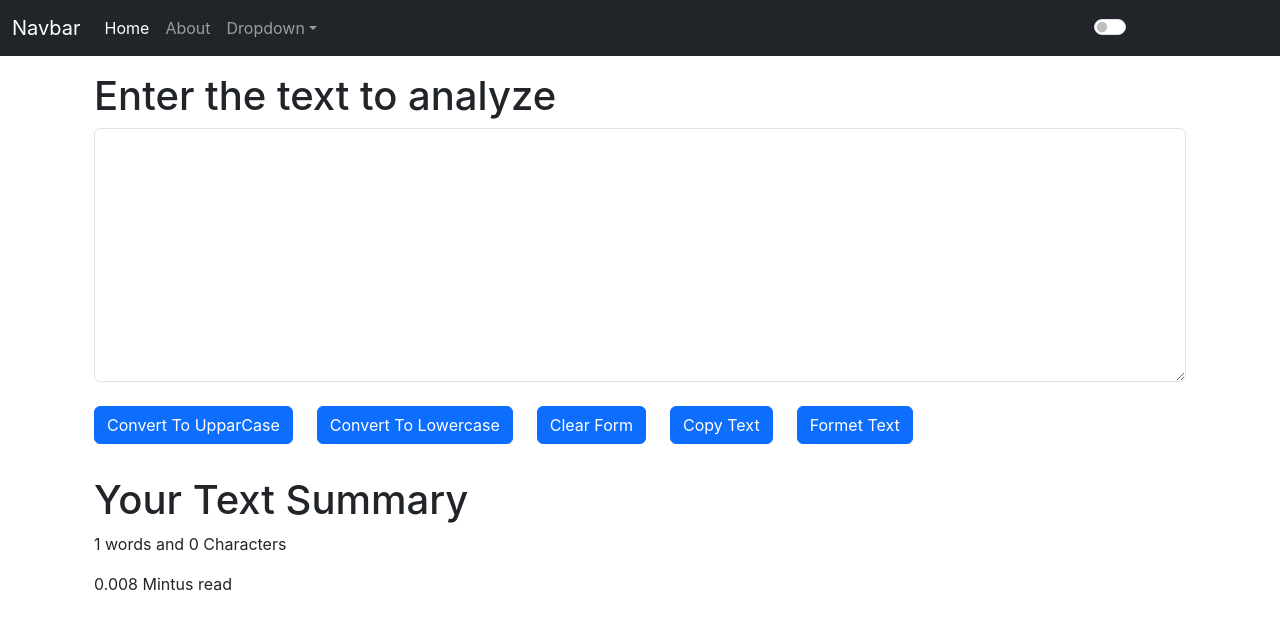
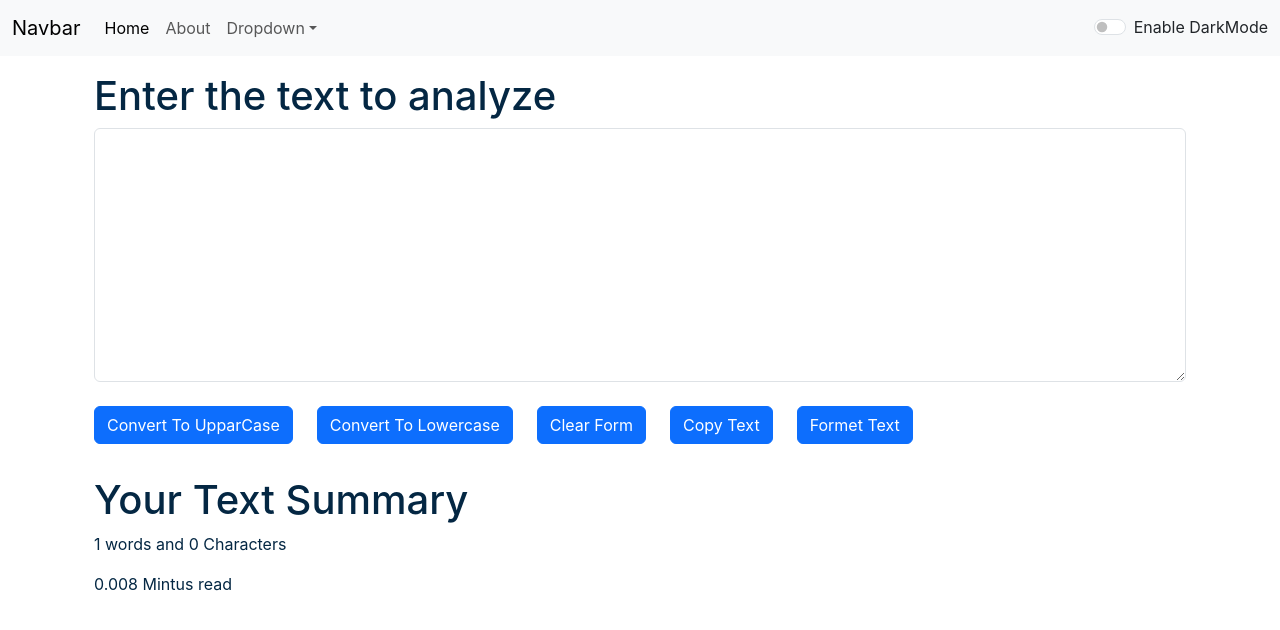
Before and after one commit to vikasyadav-78/First-React-TextUtils, a React (Create React App) app: page / in a window 1280 px wide. Shown: the top 630 px of the page. Built offline with nearby package versions, Linux system fonts and the light colour scheme.

Commit message:
create dark mode

```diff
--- a/src/App.js
+++ b/src/App.js
@@ -6,25 +6,23 @@
 import React, { useState } from 'react';
 
 function App() {
-  const [mode, setMode] = useState('dark'); // weather is dark mode
+  const [mode, setMode] = useState('light'); // weather is dark mode
 
   const toggleMode = () => {
     if (mode === "light") {
       setMode("dark")
+      document.body.style.backgroundColor = '#042743'
+
     } else {
       setMode("light")
-    }
-  }
-  const toggleBtnText = () =>{
-    if (mode) {
-
+      document.body.style.backgroundColor = 'white'
     }
   }
   return (
     <>
       <Navbar title="Navbar" about="About" mode={mode} toggleMode={toggleMode} />
       <div className="container my-3">
-        <TextForm heading="Enter the text to analyze" />
+        <TextForm heading="Enter the text to analyze"  mode={mode}/>
         {/* <About /> */}
       </div>
     </>
--- a/src/Components/Navbar.js
+++ b/src/Components/Navbar.js
@@ -39,7 +39,7 @@
             <button className="btn btn-outline-success" type="submit">Search</button>
           </form> */}
 
-          <div className={`form-check form-switch text-${props.toggleBtnText}`}>
+          <div className={`form-check form-switch text-${props.mode === 'light' ? 'dark' : 'light'}`}>
             <input className="form-check-input" onClick={props.toggleMode}  type="checkbox" role="switch" id="flexSwitchCheckDefault" />
             <label className="form-check-label" htmlFor="flexSwitchCheckDefault">Enable DarkMode</label>
           </div>
--- a/src/Components/TextForm.js
+++ b/src/Components/TextForm.js
@@ -38,11 +38,11 @@
 
     return (
         <>
-            <div className='container'>
+            <div className='container' style={{color : props.mode === 'dark' ? 'white' : '#042743'}}>
                 <h1>{props.heading}</h1>
                 <div className="mb-3">
                     {/* <label for="myBox" class="form-label">Example textarea/</label> */}
-                    <textarea className="form-control" value={text} onChange={handdleOnChange} id="myBox" rows="10"></textarea>
+                    <textarea className="form-control" value={text} onChange={handdleOnChange} style={{backgroundColor : props.mode === 'dark' ? 'gray' : 'white' , color: props.mode === 'dark' ? 'white' : '#042743'}} id="myBox" rows="10"></textarea>
                 </div>
                 <button className='btn btn-primary my-2' onClick={handdleOnClick}>Convert To UpparCase</button>
                 <button className='btn btn-primary ms-4' onClick={handdleLoClick}>Convert To Lowercase</button>
@@ -51,7 +51,7 @@
                 <button className='btn btn-primary ms-4' onClick={handleExtraSpaces}>Formet Text</button>
             </div>
 
-            <div className='container my-4'>
+            <div className='container my-4' style={{color : props.mode === 'dark' ? 'white' : '#042743'}}>
                 <h1>Your Text Summary</h1>
                 <p>{text.split(" ").length} words and {text.length} Characters</p>
                 <p>{0.008 * text.split(' ').length} Mintus read </p>
```
